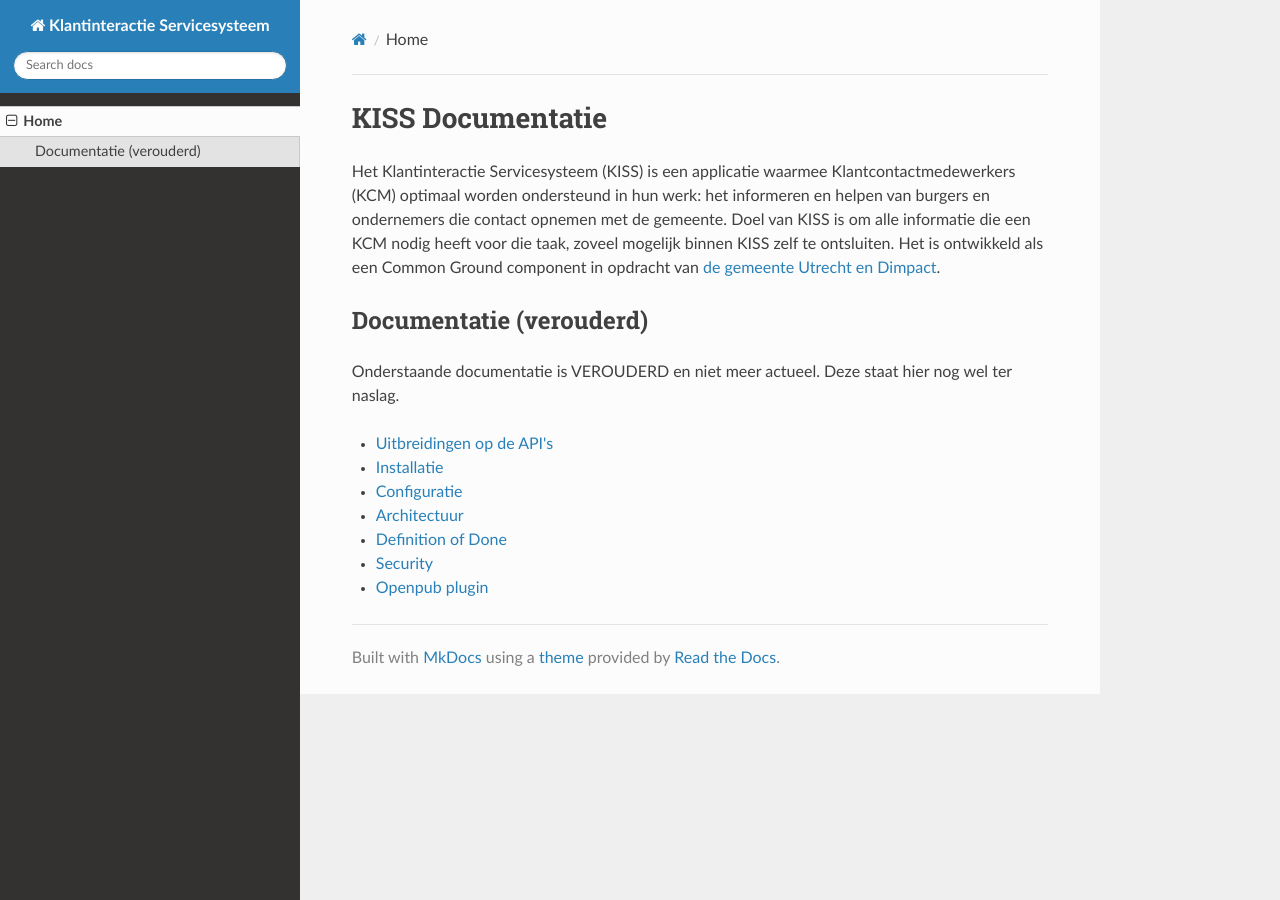
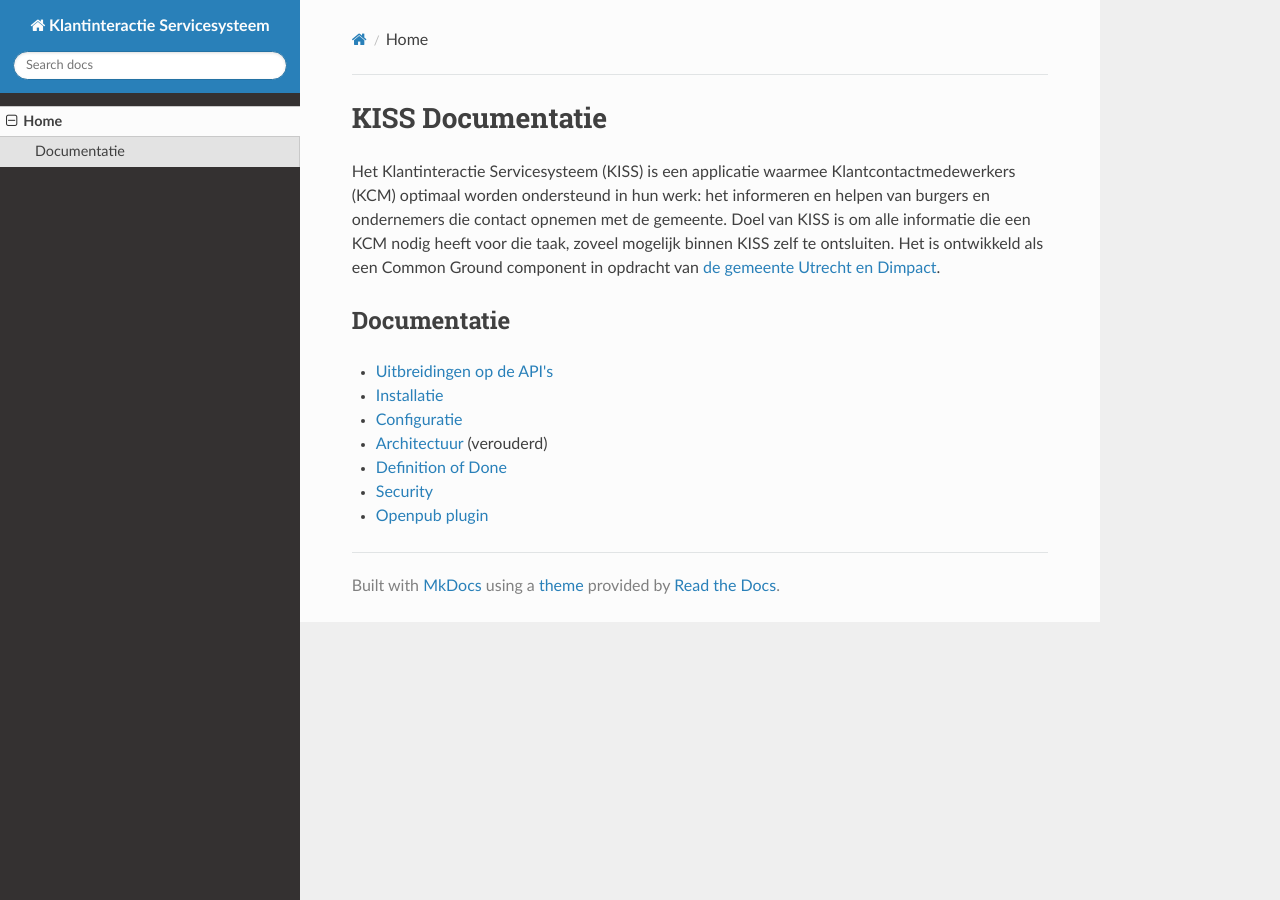
Before and after one commit to Klantinteractie-Servicesysteem/.github, an MkDocs documentation site: the page built from docs/index.md, in a window 1280 px wide. Built offline with MkDocs 1.6.1, drawn with Linux system fonts in a browser that asks for light colours; nearby versions of some CDN libraries.

Commit message:
Update index.md

```diff
--- a/docs/index.md
+++ b/docs/index.md
@@ -1,13 +1,12 @@
 # KISS Documentatie
 Het Klantinteractie Servicesysteem (KISS) is een applicatie waarmee Klantcontactmedewerkers (KCM) optimaal worden ondersteund in hun werk: het informeren en helpen van burgers en ondernemers die contact opnemen met de gemeente. Doel van KISS is om alle informatie die een KCM nodig heeft voor die taak, zoveel mogelijk binnen KISS zelf te ontsluiten. Het is ontwikkeld als een Common Ground component in opdracht van [de gemeente Utrecht en Dimpact](https://www.dimpact.nl/klantinteractie-servicesysteem).
 
-## Documentatie (verouderd)
-Onderstaande documentatie is VEROUDERD en niet meer actueel. Deze staat hier nog wel ter naslag.
+## Documentatie
 
 - [Uitbreidingen op de API's](UITBREIDING-APIS.md)
 - [Installatie](INSTALLATION.md)
 - [Configuratie](CONFIGURATIE.md)
-- [Architectuur](Architectuur.md)
+- [Architectuur](Architectuur.md) (verouderd)
 - [Definition of Done](DEFINITIONOFDONE.md)
 - [Security](SECURITY.md)
 - [Openpub plugin](openpub.md)
```
